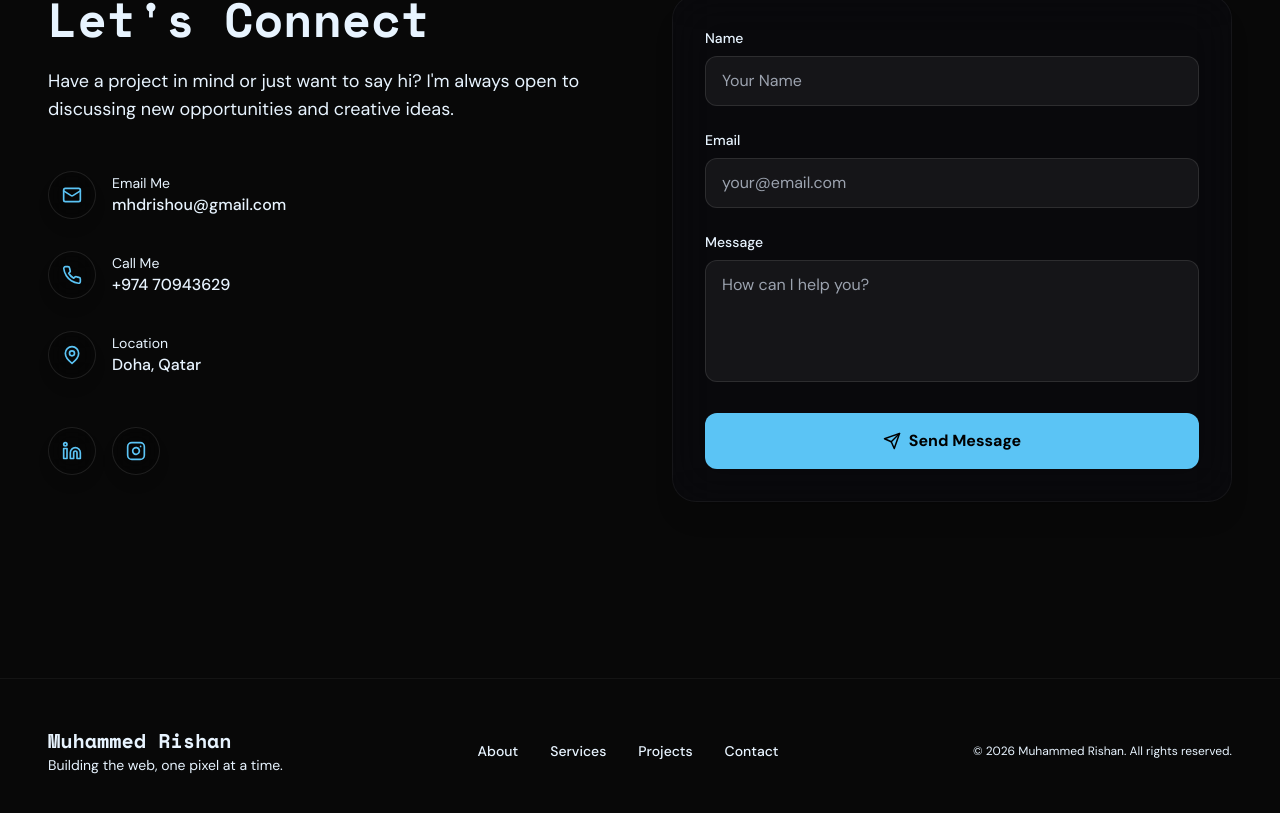
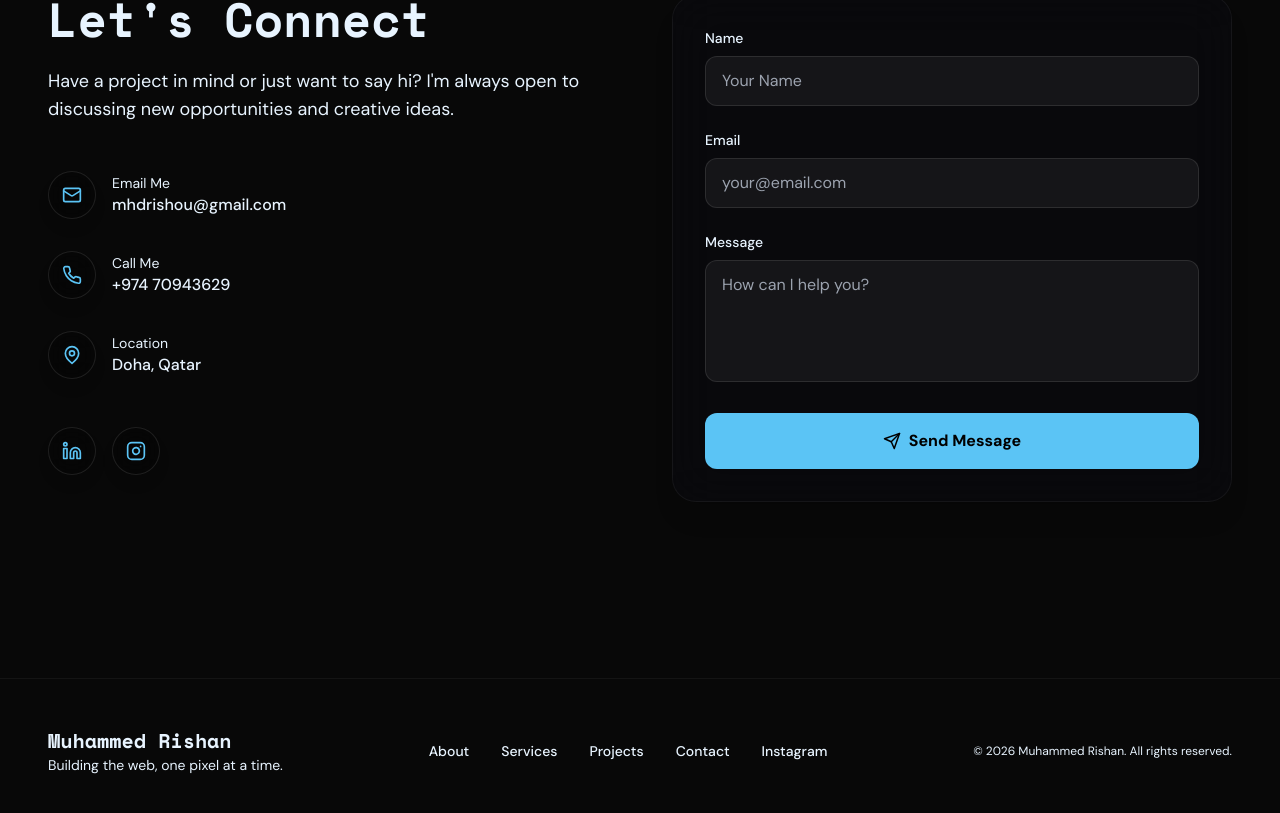
Before and after one commit to mhdrishou/portfolio, a Next.js app: page / in a window 1280 px wide. Shown: the part 5353-6166 px from the top of the page. Built offline with nearby package versions, Linux system fonts and the light colour scheme.

Commit message:
Fix: Updated Instagram link and added to footer

```diff
--- a/components/Footer.tsx
+++ b/components/Footer.tsx
@@ -13,6 +13,7 @@ export default function Footer() {
             <a href="#services" className="hover:text-primary">Services</a>
             <a href="#projects" className="hover:text-primary">Projects</a>
             <a href="#contact" className="hover:text-primary">Contact</a>
+            <a href="https://www.instagram.com/rishouuuu?igsh=MWxhbG41MmQ5NXBwdw%3D%3D&utm_source=qr" target="_blank" rel="noopener noreferrer" className="hover:text-primary">Instagram</a>
           </div>
 
           <p className="text-xs text-foreground/30">
```
